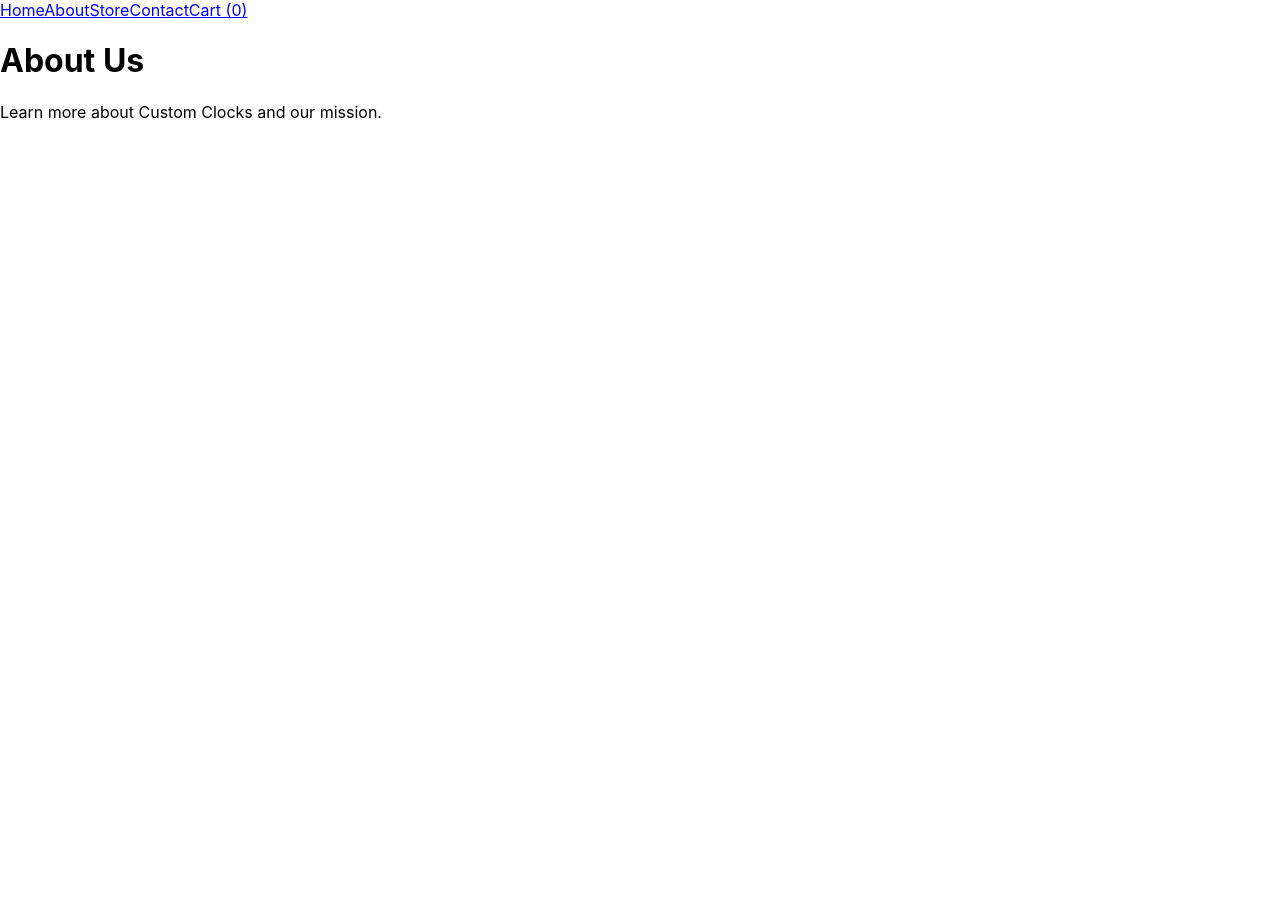
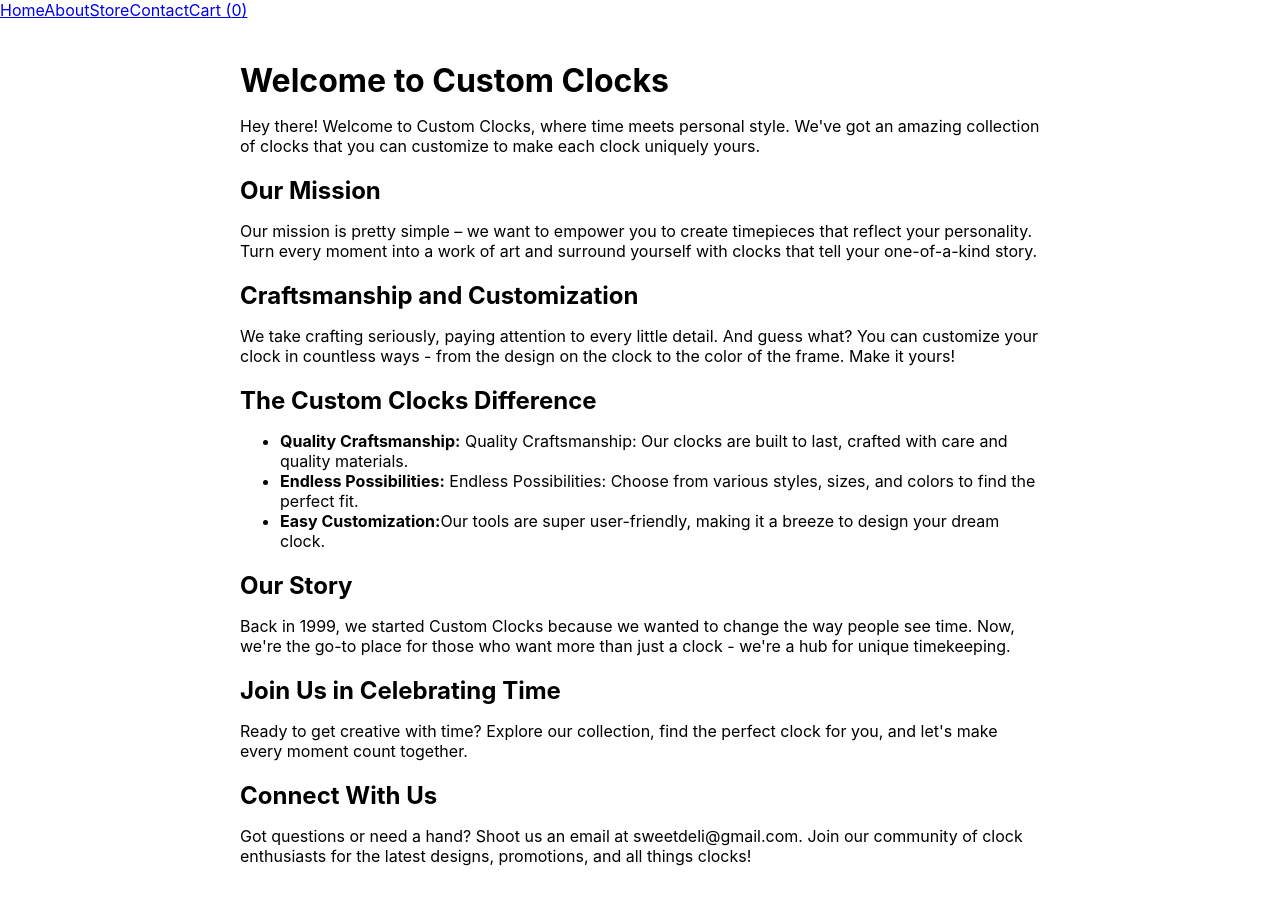
Before and after one commit to RobV34/T2-FINAL-SPRINT, a React (Create React App) app in the folder clocks/: page /about in a window 1280 px wide. Before the commit the page ends 800 px from the top, so only its background shows below. Built offline with nearby package versions, Linux system fonts and the light colour scheme.

Commit message:
Update About.jsx

```diff
--- a/clocks/src/components/about/About.jsx
+++ b/clocks/src/components/about/About.jsx
@@ -1,11 +1,49 @@
 import React from 'react';
+import './About.css';
 
 const About = () => {
   return (
-    <div>
-      <h1>About Us</h1>
-      <p>Learn more about Custom Clocks and our mission.</p>
-      {/* Additional content */}
+    <div className="about-container">
+      <div className="about-content">
+        <h1>Welcome to Custom Clocks</h1>
+
+        <p>
+        Hey there! Welcome to Custom Clocks, where time meets personal style. We've got an amazing collection of clocks that you can customize to make each clock uniquely yours.
+        </p>
+
+        <h2>Our Mission</h2>
+        <p>
+        Our mission is pretty simple – we want to empower you to create timepieces that reflect your personality. Turn every moment into a work of art and surround yourself with clocks that tell your one-of-a-kind story.
+        </p>
+
+        <h2>Craftsmanship and Customization</h2>
+        <p>
+        We take crafting seriously, paying attention to every little detail. And guess what? You can customize your clock in countless ways - from the design on the clock to the color of the frame. Make it yours!
+        </p>
+
+        <h2>The Custom Clocks Difference</h2>
+        <ul>
+          <li><strong>Quality Craftsmanship:</strong> Quality Craftsmanship: Our clocks are built to last, crafted with care and quality materials.</li>
+          <li><strong>Endless Possibilities:</strong> Endless Possibilities: Choose from various styles, sizes, and colors to find the perfect fit.</li>
+          <li><strong>Easy Customization:</strong>
+           Our tools are super user-friendly, making it a breeze to design your dream clock.</li>
+        </ul>
+
+        <h2>Our Story</h2>
+        <p>
+        Back in 1999, we started Custom Clocks because we wanted to change the way people see time. Now, we're the go-to place for those who want more than just a clock - we're a hub for unique timekeeping.
+        </p>
+
+        <h2>Join Us in Celebrating Time</h2>
+        <p>
+        Ready to get creative with time? Explore our collection, find the perfect clock for you, and let's make every moment count together.
+        </p>
+
+        <h2>Connect With Us</h2>
+        <p>
+        Got questions or need a hand? Shoot us an email at sweetdeli@gmail.com. Join our community of clock enthusiasts for the latest designs, promotions, and all things clocks!
+        </p>
+      </div>
     </div>
   );
 };
```
